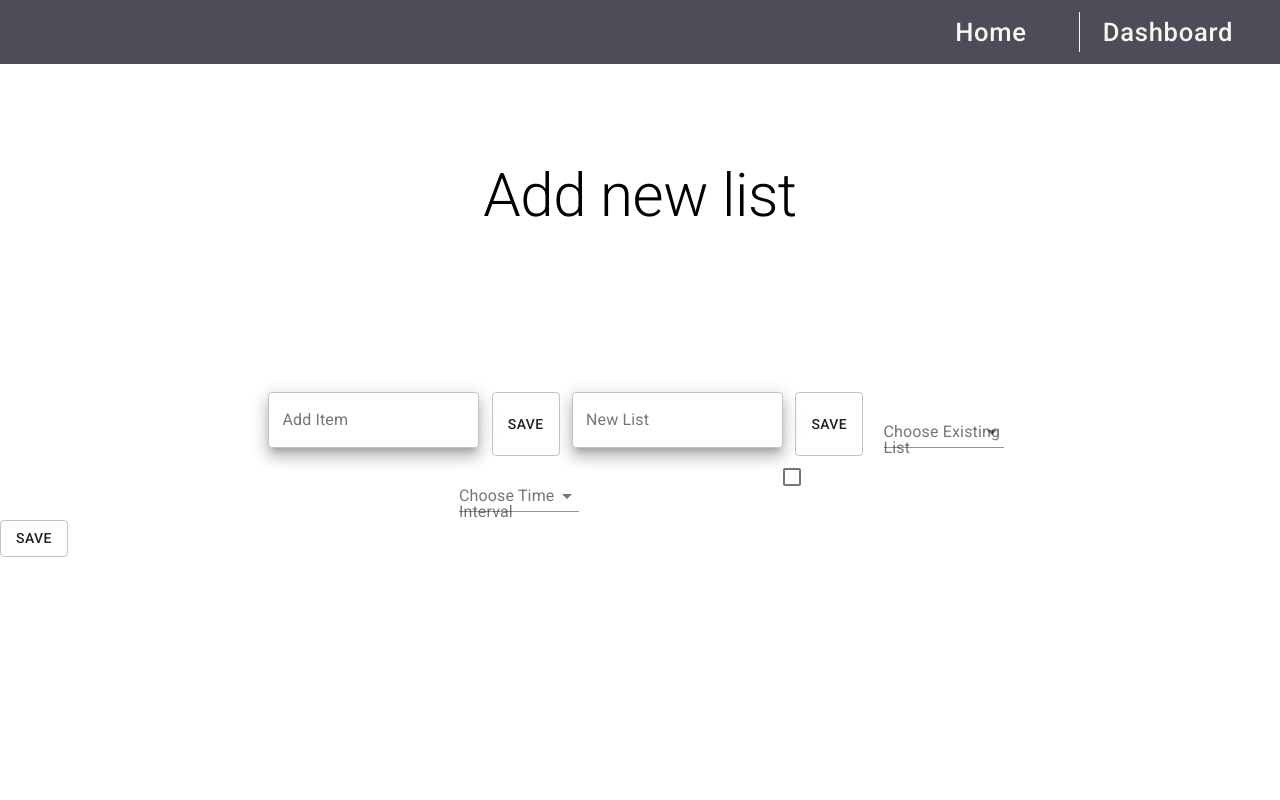
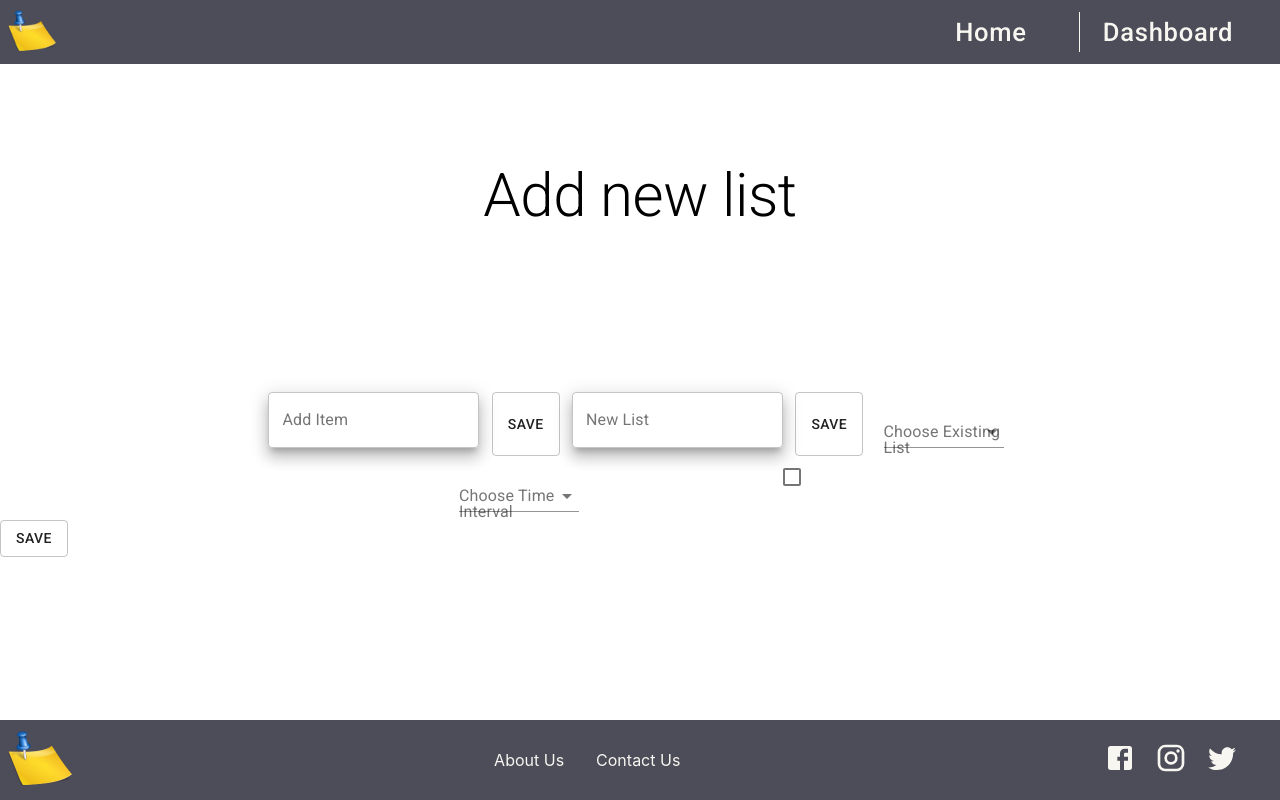
Before and after one commit to JessBonanno/Wunderlist-Frontend, a React (Create React App) app in the folder wunderlist/: page /form in a window 1280 px wide. Built offline with nearby package versions, Linux system fonts and the light colour scheme.

Commit message:
added footer

```diff
--- a/wunderlist/src/App.css
+++ b/wunderlist/src/App.css
@@ -1,107 +1,24 @@
-.App {
-  text-align: center;
-}
-
-.App-logo {
-  height: 40vmin;
-  pointer-events: none;
-}
-
-@media (prefers-reduced-motion: no-preference) {
-  .App-logo {
-    animation: App-logo-spin infinite 20s linear;
-  }
-}
-
-.App-header {
-  background-color: #282c34;
-  min-height: 100vh;
-  display: flex;
-  flex-direction: column;
-  align-items: center;
-  justify-content: center;
-  font-size: calc(10px + 2vmin);
-  color: white;
-}
-
-.App-link {
-  color: #61dafb;
-}
-
-@keyframes App-logo-spin {
-  from {
-    transform: rotate(0deg);
-  }
-  to {
-    transform: rotate(360deg);
-  }
-}
-
-.formContainer {
-  display: flex;
-  justify-content: center;
-  margin: auto;
-  border: 1px solid black;
-  height: 400px;
-  width: 400px;
-}
-
-h1 {
-  color: black;
-}
-
-
-.firstrowForm{
-  height: 30%;
+* {
+  box-sizing: border-box;
+ }
+ *:before,
+ *:after {
+  box-sizing: border-box;
+ }
+ html,
+ body {
+  height: 100%;
+  position: relative;
+ }
+ .App {
+  min-height: 100vh; /* will cover the 100% of viewport */
+  overflow: hidden;
+  display: block;
+  position: relative;
+  padding-bottom: 100px; /* height of your footer */
+ }
+ footer {
+  position: absolute;
+  bottom: 0;
   width: 100%;
-  color: black;
-}
-
-.newList{
-
-  height: 30%;
-  width: 100%;
-  color: red;}
-
-.existingList{
-  height: 30%;
-  width: 100%;
-  color: red;}
-
-.secondrowForm{
-  height: 30%;
-  width: 100%;
-  color: red;
-}
-
-.typeTODO{
-  height: 30%;
-  width: 100%;
-  color: red;}
-
-.recurringMenu{
-  height: 30%;
-  width: 100%;
-  color: red;}
-
-.thirdrowForm{
-  height: 30%;
-  width: 100%;
-  color: red;
-}
-
-.addButton{
-  height: 30%;
-  width: 100%;
-  color: red;}
-
-.timeFrameList{
-  height: 30%;
-  width: 100%;
-  color: red;
-}
-
-.addBTN {
-  margin: auto;
-  width: 250px;
-}
+ }
--- a/wunderlist/src/App.js
+++ b/wunderlist/src/App.js
@@ -1,4 +1,5 @@
 import React, { useState } from "react";
+import "./App.css";
 import { BrowserRouter as Router, Route } from "react-router-dom";
 import { ThemeProvider } from "@material-ui/core/styles";
 
@@ -10,12 +11,180 @@ import Dashboard from "./components/Dashboard";
 import Home from "./components/Home";
 import NewTodoForm from "./components/NewTodoForm";
 import NewUser from "./components/NewUser.js";
-
+import Footer from "./components/Footer";
 import Login from "./components/Login";
 import UserThemes from "./components/UserThemes";
 
 const sampleNoteData = [
   // sample note data for development
+  {
+    name: "Groceries",
+    noteItems: ["milk", "eggs", "bread"],
+    reoccurring: false,
+    completed: false,
+    category: "day",
+  },
+  {
+    name: "Chores",
+    noteItems: ["rake the leaves", "run the dishwasher", "mop the kitchen"],
+    reoccurring: false,
+    completed: false,
+    category: "week",
+  },
+  {
+    name: "Bills to pay",
+    noteItems: ["rent", "netflix", "electric", "Lambda ISA"],
+    reoccurring: true,
+    completed: false,
+    category: "month",
+  },
+  {
+    name: "Don't forget",
+    noteItems: ["feed the pets", "eat dinner", "set an alarm for 5 am"],
+    reoccurring: false,
+    completed: false,
+    category: "general",
+  },
+  {
+    name: "Tidy up",
+    noteItems: ["sweep", "take out trash", "wipe the counters"],
+    reoccurring: true,
+    completed: false,
+    category: "day",
+  },
+  {
+    name: "Shopping",
+    noteItems: ["groceries", "cleaning supplies", "gas for the car"],
+    reoccurring: true,
+    completed: false,
+    category: "week",
+  },
+  {
+    name: "Pet stuff",
+    noteItems: ["buy food", "go to groomer"],
+    reoccurring: false,
+    completed: false,
+    category: "month",
+  },
+  {
+    name: "After work",
+    noteItems: ["take care of grocery list", "check tidy list", "call grandad"],
+    reoccurring: false,
+    completed: false,
+    category: "general",
+  },
+  {
+    name: "Groceries",
+    noteItems: ["milk", "eggs", "bread"],
+    reoccurring: false,
+    completed: false,
+    category: "day",
+  },
+  {
+    name: "Chores",
+    noteItems: ["rake the leaves", "run the dishwasher", "mop the kitchen"],
+    reoccurring: false,
+    completed: false,
+    category: "week",
+  },
+  {
+    name: "Bills to pay",
+    noteItems: ["rent", "netflix", "electric", "Lambda ISA"],
+    reoccurring: true,
+    completed: false,
+    category: "month",
+  },
+  {
+    name: "Don't forget",
+    noteItems: ["feed the pets", "eat dinner", "set an alarm for 5 am"],
+    reoccurring: false,
+    completed: false,
+    category: "general",
+  },
+  {
+    name: "Tidy up",
+    noteItems: ["sweep", "take out trash", "wipe the counters"],
+    reoccurring: true,
+    completed: false,
+    category: "day",
+  },
+  {
+    name: "Shopping",
+    noteItems: ["groceries", "cleaning supplies", "gas for the car"],
+    reoccurring: true,
+    completed: false,
+    category: "week",
+  },
+  {
+    name: "Pet stuff",
+    noteItems: ["buy food", "go to groomer"],
+    reoccurring: false,
+    completed: false,
+    category: "month",
+  },
+  {
+    name: "After work",
+    noteItems: ["take care of grocery list", "check tidy list", "call grandad"],
+    reoccurring: false,
+    completed: false,
+    category: "general",
+  },
+  {
+    name: "Groceries",
+    noteItems: ["milk", "eggs", "bread"],
+    reoccurring: false,
+    completed: false,
+    category: "day",
+  },
+  {
+    name: "Chores",
+    noteItems: ["rake the leaves", "run the dishwasher", "mop the kitchen"],
+    reoccurring: false,
+    completed: false,
+    category: "week",
+  },
+  {
+    name: "Bills to pay",
+    noteItems: ["rent", "netflix", "electric", "Lambda ISA"],
+    reoccurring: true,
+    completed: false,
+    category: "month",
+  },
+  {
+    name: "Don't forget",
+    noteItems: ["feed the pets", "eat dinner", "set an alarm for 5 am"],
+    reoccurring: false,
+    completed: false,
+    category: "general",
+  },
+  {
+    name: "Tidy up",
+    noteItems: ["sweep", "take out trash", "wipe the counters"],
+    reoccurring: true,
+    completed: false,
+    category: "day",
+  },
+  {
+    name: "Shopping",
+    noteItems: ["groceries", "cleaning supplies", "gas for the car"],
+    reoccurring: true,
+    completed: false,
+    category: "week",
+  },
+  {
+    name: "Pet stuff",
+    noteItems: ["buy food", "go to groomer"],
+    reoccurring: false,
+    completed: false,
+    category: "month",
+  },
+  {
+    name: "After work",
+    noteItems: ["take care of grocery list", "check tidy list", "call grandad"],
+    reoccurring: false,
+    completed: false,
+    category: "general",
+  },
   {
     name: "Groceries",
     noteItems: ["milk", "eggs", "bread"],
@@ -83,9 +252,6 @@ function App() {
     setUserTheme(image);
   };
 
-
-
-
   return (
     <div className="App">
       {/* wrapping app with ThemeProvider to pass created styles to components */}
@@ -126,6 +292,7 @@ function App() {
             )}
           />
         </Router>
+        <Footer />
       </ThemeProvider>
     </div>
   );
--- /dev/null
+++ b/wunderlist/src/components/Footer.js
@@ -0,0 +1,88 @@
+import React from "react";
+import { makeStyles } from "@material-ui/core/styles";
+import Grid from "@material-ui/core/Grid";
+import { Typography } from "@material-ui/core";
+import FacebookIcon from "@material-ui/icons/Facebook";
+import InstagramIcon from "@material-ui/icons/Instagram";
+import TwitterIcon from "@material-ui/icons/Twitter";
+import Link from "@material-ui/core/Link";
+
+//  local imports
+import postIt from "../assets/images/postit.png";
+
+const useStyles = makeStyles((theme) => ({
+  footer: {
+    backgroundColor: theme.palette.primary.main,
+    width: "100%",
+    zIndex: 1302,
+    position: "absolute",
+    bottom: 0,
+  },
+  footerImg: {
+    width: "5em",
+    verticalAlign: "bottom",
+    padding: ".5em",
+  },
+  socialContainer: {
+    width: "auto",
+    marginRight: "2em",
+  },
+  socialIcon: {
+    fontSize: "2rem",
+    margin: ".3em",
+    color: theme.palette.common.white,
+  },
+  footerlinksContainer: {
+    width: "auto",
+  },
+  link: {
+    color: theme.palette.common.white,
+    padding: "1em",
+  },
+}));
+
+export default function Footer() {
+  const classes = useStyles();
+  return (
+    <footer className={classes.footer}>
+      <Grid
+        container
+        justify="space-between"
+        alignItems="center"
+        className={classes.footerContainer}
+      >
+        <Grid item>
+          <img alt="sticky note" src={postIt} className={classes.footerImg} />
+        </Grid>
+        <Grid
+          item
+          container
+          justify="space-evenly"
+          className={classes.footerlinksContainer}
+        >
+          <Grid item>
+            <Link underline='none' className={classes.link} href="">
+              About Us
+            </Link>
+          </Grid>
+          <Grid item>
+            <Link underline='none' className={classes.link} href="">
+              Contact Us
+            </Link>
+          </Grid>
+        </Grid>
+        <Grid item container className={classes.socialContainer}>
+          <Grid item>
+            <FacebookIcon className={classes.socialIcon} />
+          </Grid>
+          <Grid item>
+            <InstagramIcon className={classes.socialIcon} />
+          </Grid>
+          <Grid item>
+            <TwitterIcon className={classes.socialIcon} />
+          </Grid>
+        </Grid>
+      </Grid>
+    </footer>
+  );
+}
--- a/wunderlist/src/components/Header.js
+++ b/wunderlist/src/components/Header.js
@@ -8,9 +8,12 @@ import Divider from "@material-ui/core/Divider";
 import useScrollTrigger from "@material-ui/core/useScrollTrigger";
 import { makeStyles, useTheme } from "@material-ui/core/styles";
 
+// local imports
+
+import postIt from "../assets/images/postit.png";
+
 //  this will allow the header bar to float above the scrolled page
 function ElevationScroll(props) {
-
   const { children } = props;
 
   const trigger = useScrollTrigger({
@@ -42,12 +45,15 @@ const useStyles = makeStyles((theme) => ({
     ...theme.typography.tab,
     color: theme.palette.common.white,
     textTransform: "none",
-
   },
   tabDivider: {
     margin: ".5em",
     backgroundColor: theme.palette.common.white,
   },
+  headerImg: {
+    height: '3em',
+    paddingLeft: '.5em'
+  }
 }));
 
 export default function Header(props) {
@@ -60,6 +66,8 @@ export default function Header(props) {
       <ElevationScroll>
         <AppBar className={classes.appbar}>
           <Toolbar disableGutters>
+            <img alt="sticky note" src={postIt} className={classes.headerImg} />
+
             <Tabs
               className={classes.tabContainer}
               textColor={theme.palette.common.white}
--- a/wunderlist/src/components/ListCard.js
+++ b/wunderlist/src/components/ListCard.js
@@ -17,7 +17,7 @@ import theme from "./ui/Theme";
 
 const useStyles = makeStyles({
   root: {
-    marginTop: "5em",
+    margin: "3em 1em 0",
     padding: "1em",
     [theme.breakpoints.down("sm")]: {
       width: 270,
--- a/wunderlist/src/components/Login.js
+++ b/wunderlist/src/components/Login.js
@@ -18,7 +18,7 @@ const validationSchema = yup.object().shape({
 
 const useStyles = makeStyles({
   loginContainer: {
-    margin: "10em auto 0",
+    margin: "10em auto",
     [theme.breakpoints.down("md")]: {
       margin: "8em auto 0",
     },
@@ -30,6 +30,7 @@ const useStyles = makeStyles({
   loginPaper: {
     height: "100%",
     padding: "5em",
+    marginBottom: '5em',
     [theme.breakpoints.down("md")]: {
       padding: "3em",
     },
```
Also changed, not shown: wunderlist/src/assets/images/postit.png (added).
